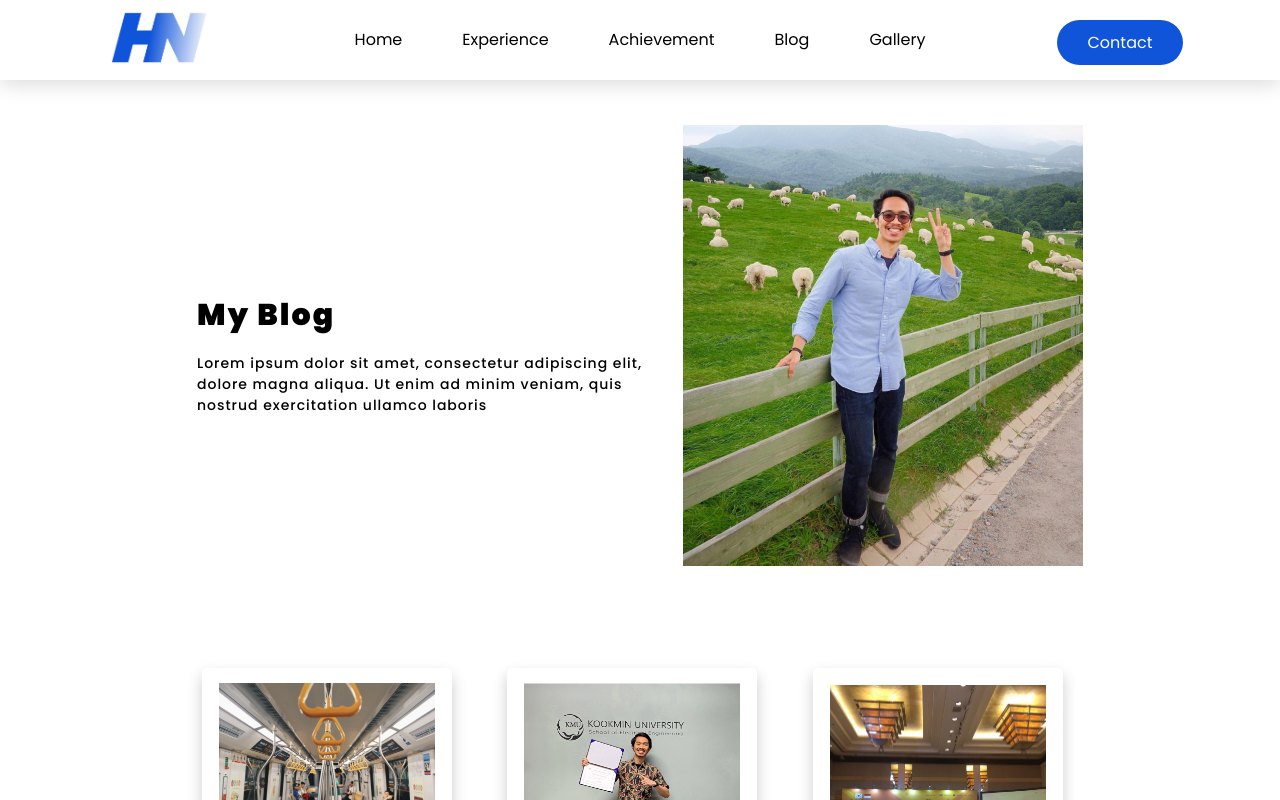
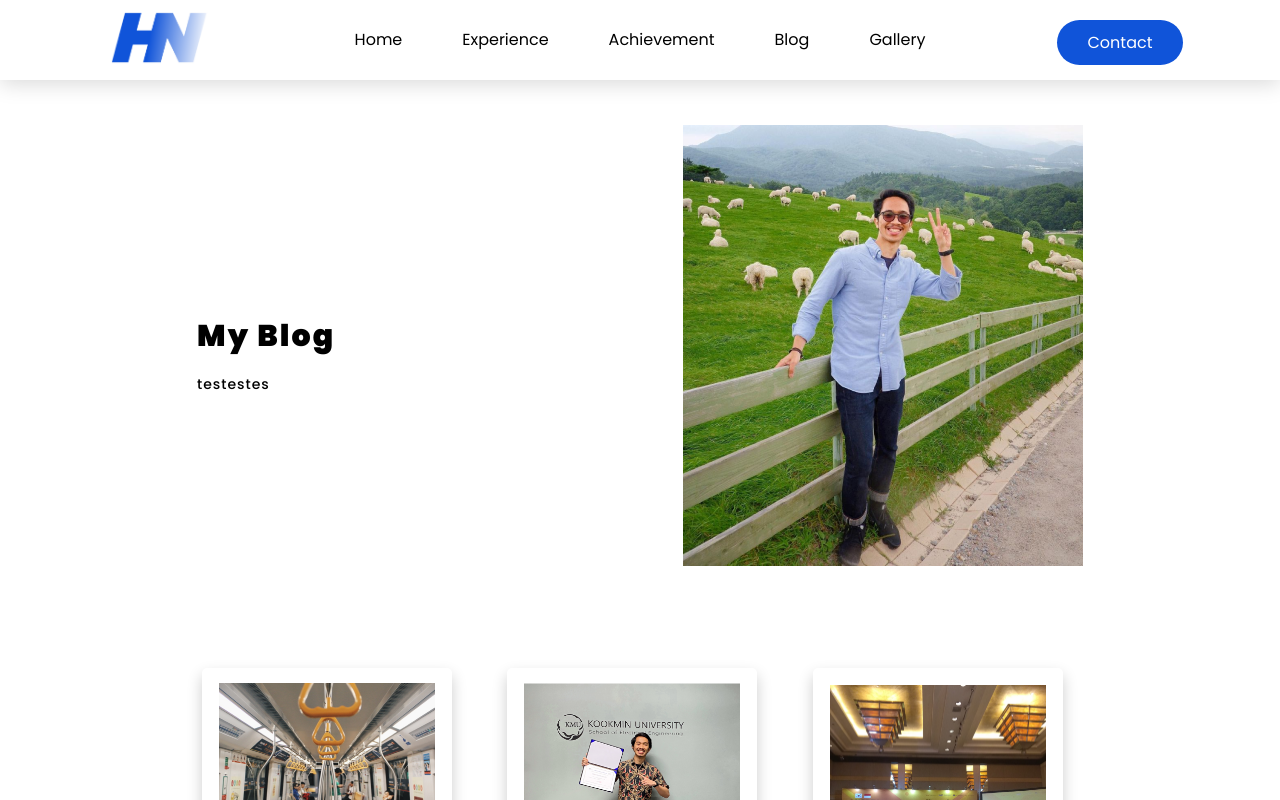
Before and after one commit to himawannurcahyanto97/portohim, a React (Create React App) app: page /blog in a window 1280 px wide. Shown: the top 800 px of the page. Built offline with nearby package versions, Linux system fonts and the light colour scheme.

Commit message:
Update BlogHomeContent.js

```diff
--- a/src/alldata/BlogHomeContent.js
+++ b/src/alldata/BlogHomeContent.js
@@ -2,5 +2,5 @@ import bloghima from "../images/bloghima.png";
 
 export const BlogHomeContent = {
     'img': bloghima,
-    'desc':'Lorem ipsum dolor sit amet, consectetur adipiscing elit, dolore magna aliqua. Ut enim ad minim veniam, quis nostrud exercitation ullamco laboris'
+    'desc':'testestes'
 }
```
